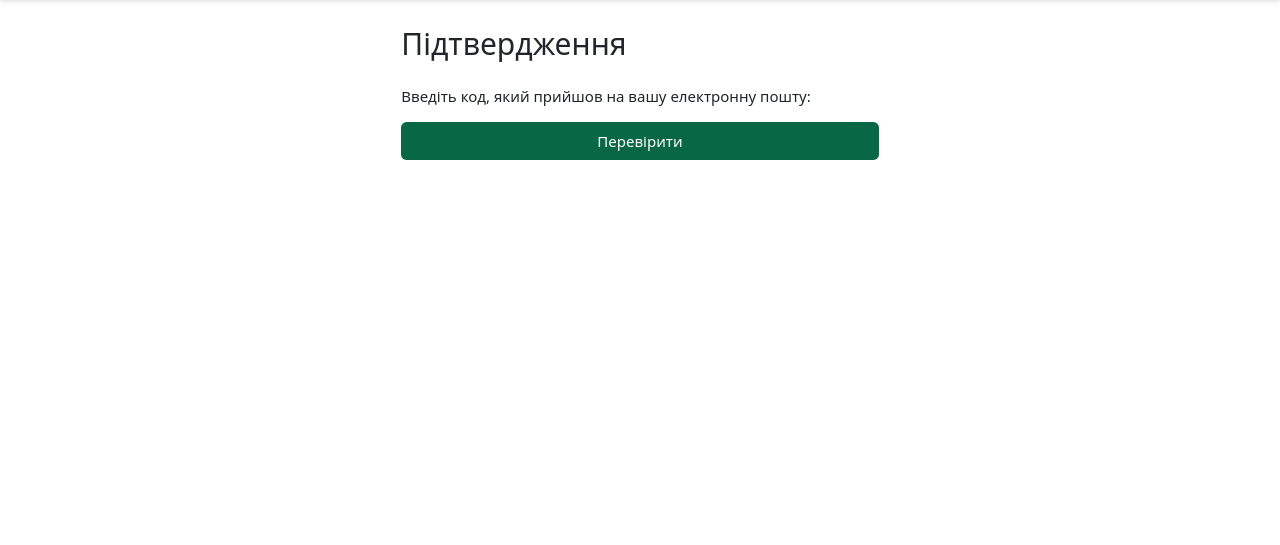
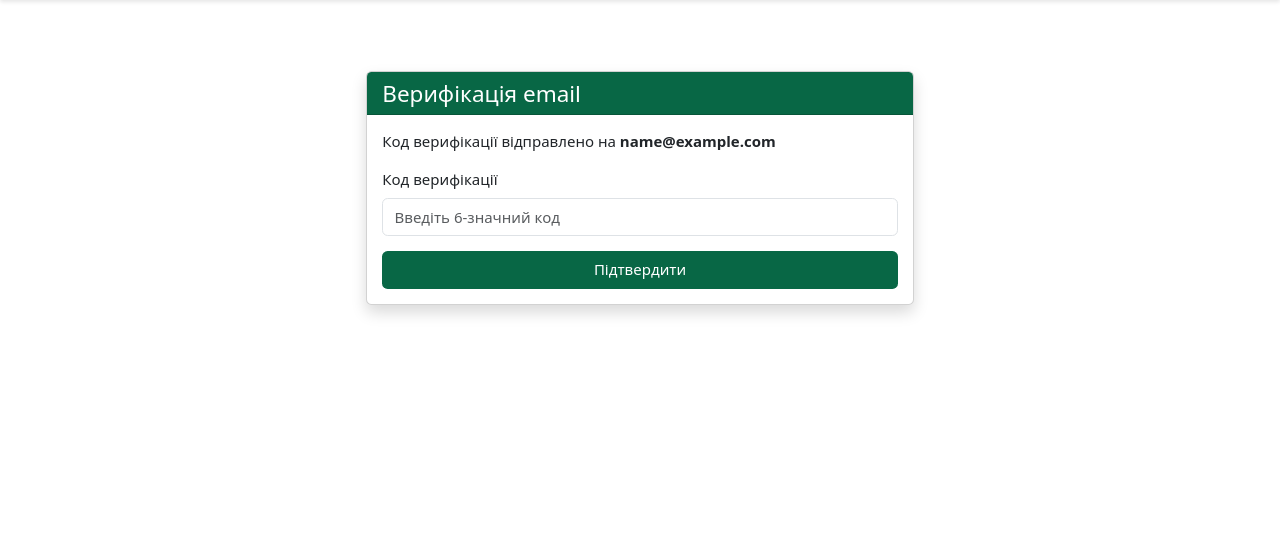
Before and after one commit to soniasadness627-creator/my-travel-site, a Django app: template templates/constructor/verify.html in a window 1280 px wide. Shown: the part 64-609 px from the top of the page. Run offline with Django 3.2, Linux system fonts and the light colour scheme; the template is opened without the code that fills it: most values are stand-ins (such as "Sample title", 1, 10 or a date in 2020); grey boxes marked "Sample" are stand-in pictures; some libraries are stand-ins or nearby versions.

Commit message:
зміни внесла т

```diff
--- a/templates/constructor/verify.html
+++ b/templates/constructor/verify.html
@@ -1,12 +1,84 @@
+<!-- constructor/templates/constructor/verify.html -->
 {% extends 'base.html' %}
+
 {% block content %}
-<div class="container mt-5" style="max-width: 500px;">
-    <h2 class="mb-4">Підтвердження</h2>
-    <p>Введіть код, який прийшов на вашу електронну пошту:</p>
-    <form method="post">
-        {% csrf_token %}
-        {{ form.as_p }}
-        <button type="submit" class="btn btn-primary w-100">Перевірити</button>
-    </form>
+<div class="container mt-5 pt-5">
+    <div class="row justify-content-center">
+        <div class="col-md-6">
+            <div class="card shadow">
+                <div class="card-header bg-primary text-white">
+                    <h4 class="mb-0">Верифікація email</h4>
+                </div>
+                <div class="card-body">
+                    <p>Код верифікації відправлено на <strong>{{ email }}</strong></p>
+
+                    <form method="POST" id="verifyForm">
+                        {% csrf_token %}
+                        <div class="mb-3">
+                            <label for="code" class="form-label">Код верифікації</label>
+                            <input type="text" name="code" id="code" class="form-control"
+                                   placeholder="Введіть 6-значний код" required>
+                        </div>
+                        <div id="errorMessage" class="alert alert-danger" style="display: none;"></div>
+                        <button type="submit" class="btn btn-primary w-100" id="submitBtn">
+                            Підтвердити
+                        </button>
+                    </form>
+                </div>
+            </div>
+        </div>
+    </div>
 </div>
+
+<script>
+document.getElementById('verifyForm').addEventListener('submit', async function(e) {
+    e.preventDefault();
+
+    const code = document.getElementById('code').value;
+    const errorDiv = document.getElementById('errorMessage');
+    const submitBtn = document.getElementById('submitBtn');
+    const csrfToken = document.querySelector('[name=csrfmiddlewaretoken]').value;
+
+    if (!code || code.length < 6) {
+        errorDiv.textContent = 'Будь ласка, введіть 6-значний код';
+        errorDiv.style.display = 'block';
+        return;
+    }
+
+    submitBtn.disabled = true;
+    submitBtn.textContent = 'Перевірка...';
+    errorDiv.style.display = 'none';
+
+    try {
+        const response = await fetch('/constructor/verify/', {
+            method: 'POST',
+            headers: {
+                'Content-Type': 'application/x-www-form-urlencoded',
+                'X-CSRFToken': csrfToken,
+                'X-Requested-With': 'XMLHttpRequest'
+            },
+            body: new URLSearchParams({
+                'code': code
+            })
+        });
+
+        const data = await response.json();
+
+        if (data.success) {
+            window.location.href = data.redirect_url;
+        } else {
+            errorDiv.textContent = data.error || 'Невірний код. Спробуйте ще раз.';
+            errorDiv.style.display = 'block';
+            submitBtn.disabled = false;
+            submitBtn.textContent = 'Підтвердити';
+        }
+    } catch (error) {
+        console.error('Помилка:', error);
+        errorDiv.textContent = 'Помилка з\'єднання. Спробуйте ще раз.';
+        errorDiv.style.display = 'block';
+        submitBtn.disabled = false;
+        submitBtn.textContent = 'Підтвердити';
+    }
+});
+</script>
 {% endblock %}
```
Also changed, not shown: constructor/agent_admin.py (+8 -5 lines), constructor/views.py (+98 -56 lines).
